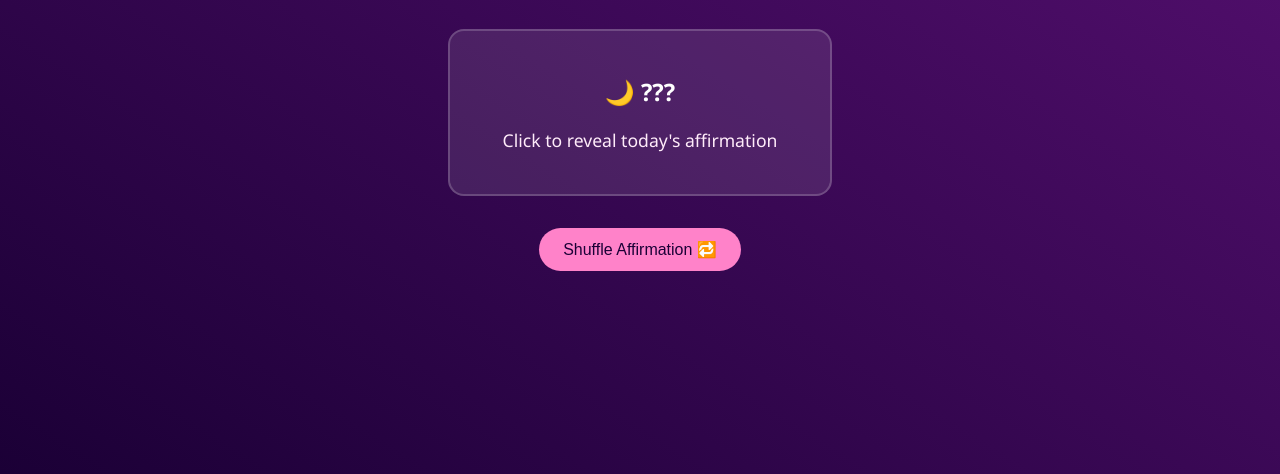
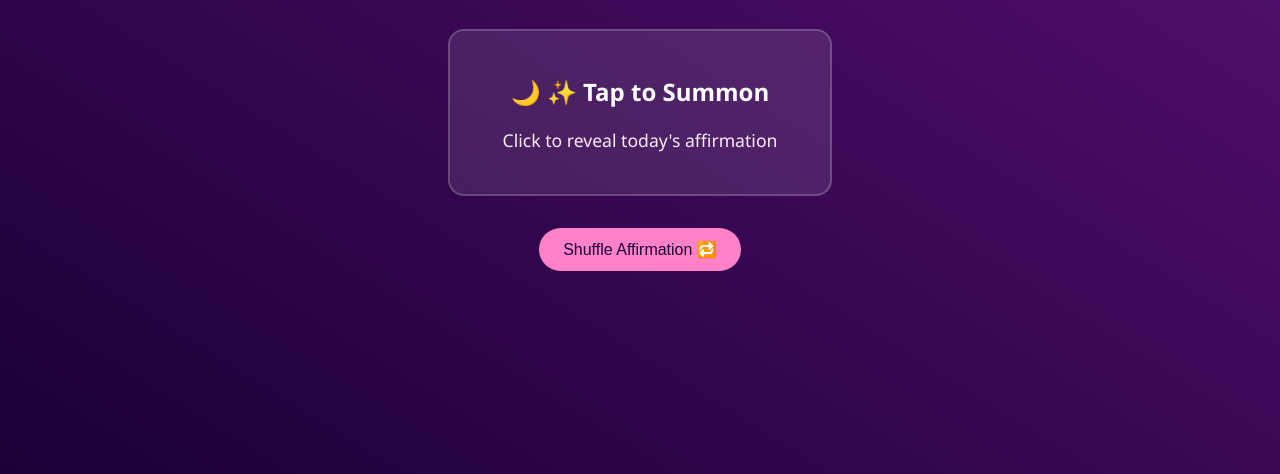
Before and after one commit to thekristaleffect/AffirmaDex, a plain HTML site: page index.html in a window 1280 px wide. Shown: the part 326-800 px from the top of the page. Drawn offline with Linux system fonts and the light colour scheme.

Commit message:
Update index.html
Updated card holder

```diff
--- a/index.html
+++ b/index.html
@@ -13,7 +13,7 @@
     <p class="subtitle">Tap the card to reveal your anime-style affirmation!</p>
 
     <div class="card" onclick="showAffirmation()">
-      <h2 id="character">🌙 ???</h2>
+      <h2 id="character">🌙 ✨ Tap to Summon</h2>
       <p id="quote">Click to reveal today's affirmation</p>
     </div>
 
```
